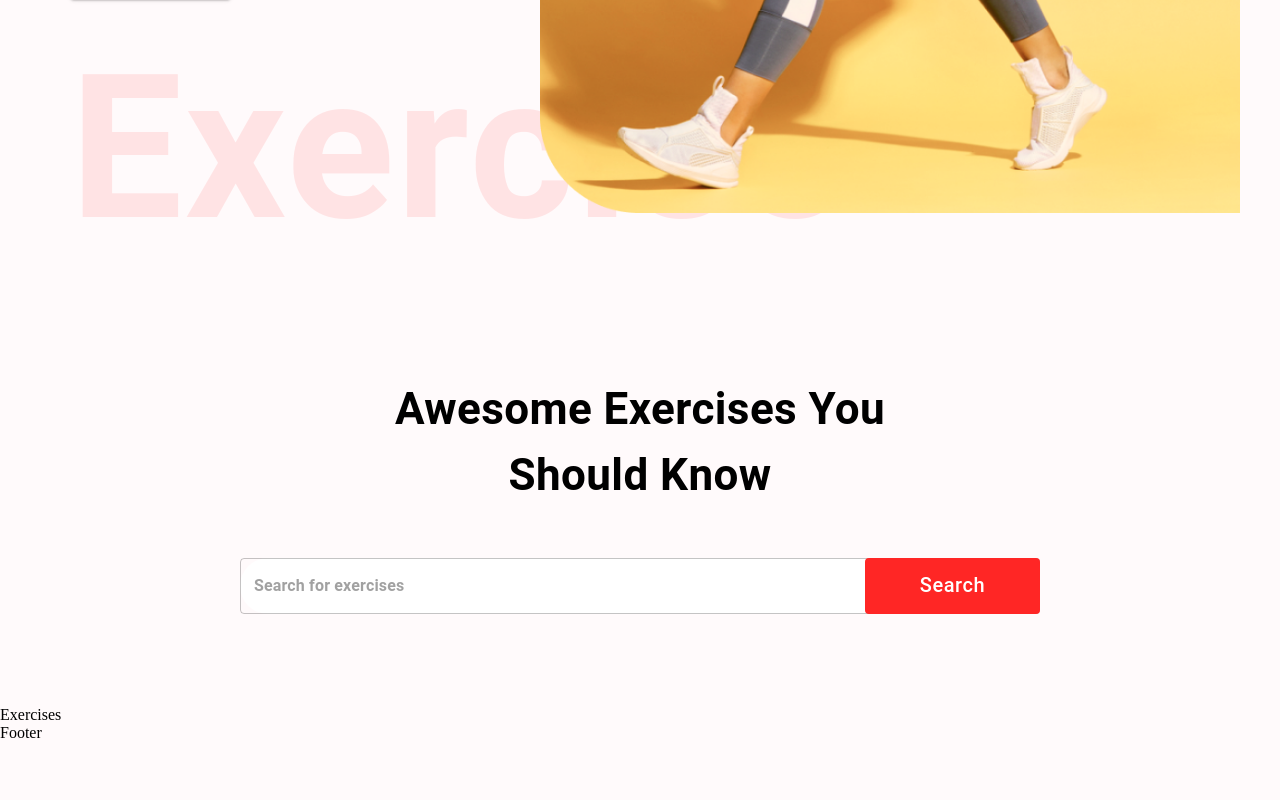
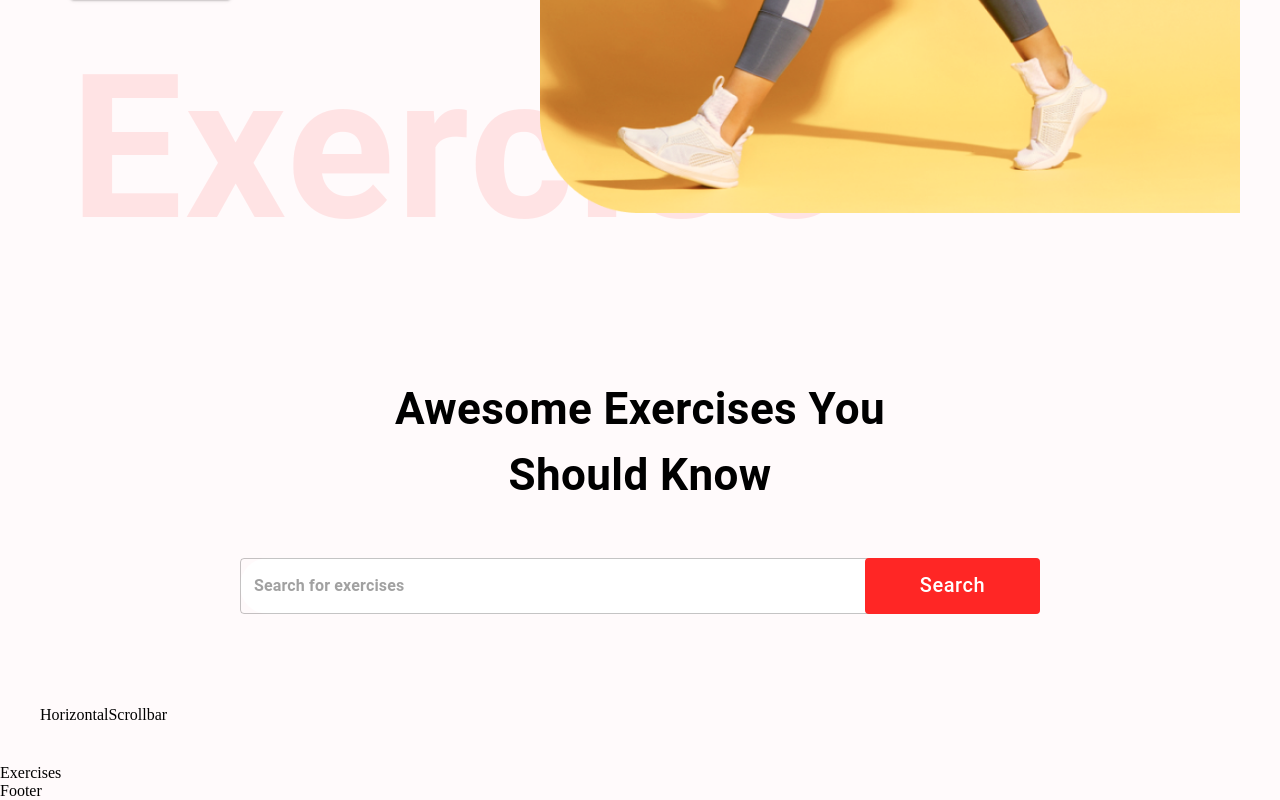
Before and after one commit to okhay-p/gym-exercises-app, a React (Create React App) app: page / in a window 1280 px wide. Shown: the part 653-1453 px from the top of the page. Before the commit the page ends 1395 px from the top, so only its background shows below. Built offline with nearby package versions, Linux system fonts and the light colour scheme; no server answers.

Commit message:
continued working with searchexercises, created horizontalscrollbar component

```diff
--- /dev/null
+++ b/src/components/HorizontalScrollbar.js
@@ -0,0 +1,9 @@
+import React from 'react'
+
+const HorizontalScrollbar = () => {
+  return (
+    <div>HorizontalScrollbar</div>
+  )
+}
+
+export default HorizontalScrollbar
--- a/src/components/SearchExercises.js
+++ b/src/components/SearchExercises.js
@@ -2,16 +2,35 @@ import React, { useEffect, useState } from 'react';
 import { Box, Button, Stack, TextField, Typography } from '@mui/material';
 
 import { exerxiseOptions, fetchData } from '../utils/fetchData';
-
+import HorizontalScrollbar from './HorizontalScrollbar';
 
 const SearchExercises = () => {
 
-  const [ search, setSearch ] = useState('')
+  const [search, setSearch] = useState('');
+  const [exercises, setExercises] = useState([]);
+  const [bodyParts, setBodyParts] = useState([]);
 
-  const handleSearch = async() => {
-    if(search) {
+  useEffect(() => {
+    const fetchExercisesData = async () => {
+      const bodyPartsData = await fetchData('https://exercisedb.p.rapidapi.com/exercise/bodyPartList', exerxiseOptions);
+      setBodyParts(['all', ...bodyPartsData]);
+    }
+
+    fetchExercisesData();
+    }, [])
+
+
+  const handleSearch = async () => {
+    if (search) {
       const exercisesData = await fetchData('https://exercisedb.p.rapidapi.com/exercises', exerxiseOptions);
-      console.log(exercisesData);
+      const searchedExercises = exercisesData.filter(
+        exercise => exercise.name.toLowerCase().includes(search)
+          || exercise.target.toLowerCase().includes(search)
+          || exercise.equiment.toLowerCase().includes(search)
+          || exercise.bodyPart.toLowerCase().includes(search));
+
+          setSearch('');
+          setExercises(searchedExercises);
     }
   }
 
@@ -36,7 +55,7 @@ const SearchExercises = () => {
               border: 'none',
               borderRadius: '4px'
             },
-            width: { lg: '800px', xs: '350px'},
+            width: { lg: '800px', xs: '350px' },
             backgroundColor: '#FFFFFF',
             borderRadius: '40px'
           }}
@@ -51,8 +70,8 @@ const SearchExercises = () => {
             bgcolor: '#FF2625',
             color: '#fff',
             textTransform: 'none',
-            width: { lg: '175px', xs: '80px'},
-            fontSize: { lg: '20px', xs: '14px'},
+            width: { lg: '175px', xs: '80px' },
+            fontSize: { lg: '20px', xs: '14px' },
             height: '56px',
             position: 'absolute',
             right: '0'
@@ -62,6 +81,15 @@ const SearchExercises = () => {
           Search
         </Button>
       </Box>
+      <Box
+      sx={{
+        position: 'relative',
+        width: '100%',
+        p: '20px'
+      }}
+      >
+        <HorizontalScrollbar data={bodyParts} />
+      </Box>
     </Stack>
   )
 }
```
